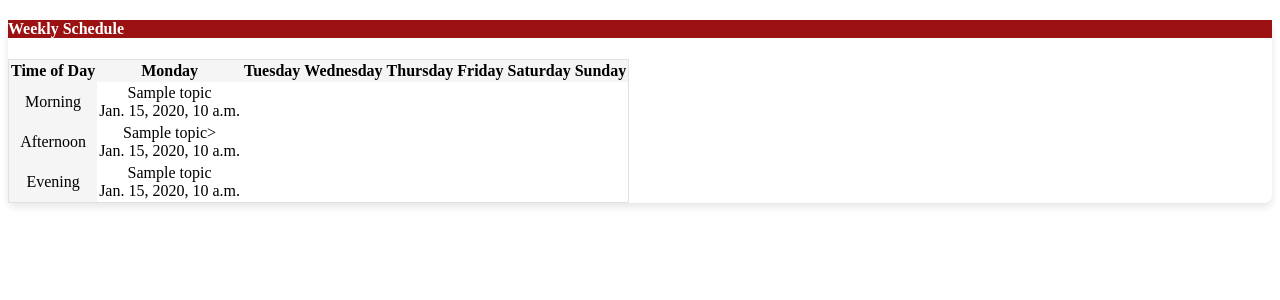
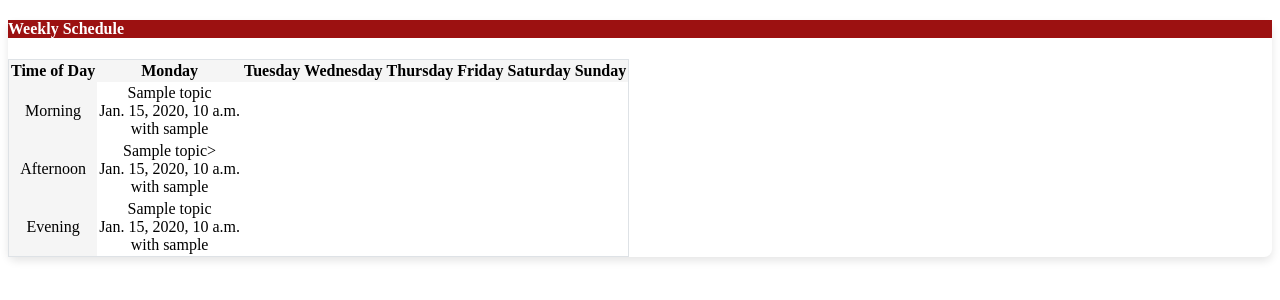
Before and after one commit to hm2412/Elk, a Django app: template tutorials/templates/partials/week_schedule.html in a window 1280 px wide. Shown: the top 300 px of the page. Run offline with Django 3.2, Linux system fonts and the light colour scheme; the template is opened without the code that fills it: most values are stand-ins (such as "Sample title", 1, 10 or a date in 2020); some libraries are stand-ins or nearby versions.

Commit message:
Display tutor on weekly schedule

```diff
--- a/tutorials/templates/partials/week_schedule.html
+++ b/tutorials/templates/partials/week_schedule.html
@@ -31,6 +31,7 @@
                 {% for meeting in meetings %}
                   {{ meeting.topic }}<br>
                   {{ meeting.time_range }}<br>
+                  with {{ meeting.tutor.username }}
                 {% endfor %}
               {% endif %}
             </td>
@@ -44,6 +45,7 @@
                 {% for meeting in meetings %}
                   {{ meeting.topic}}><br>
                   {{ meeting.time_range }}<br>
+                  with {{ meeting.tutor.username }}
                 {% endfor %}
               {% endif %}
             </td>
@@ -57,6 +59,7 @@
                 {% for meeting in meetings %}
                   {{ meeting.topic }}<br>
                   {{ meeting.time_range }}<br>
+                  with {{ meeting.tutor.username }}
                 {% endfor %}
               {% endif %}
             </td>
```
